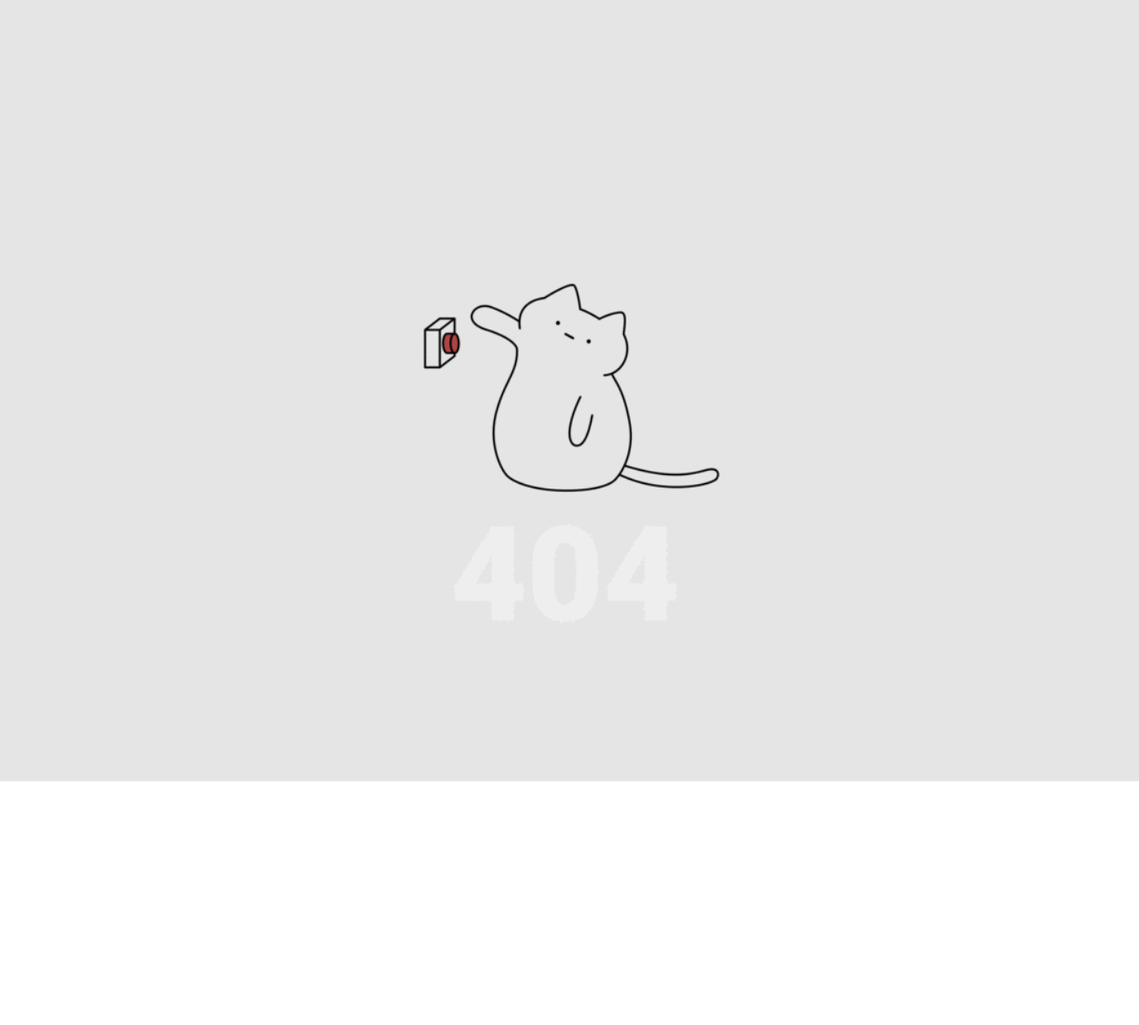
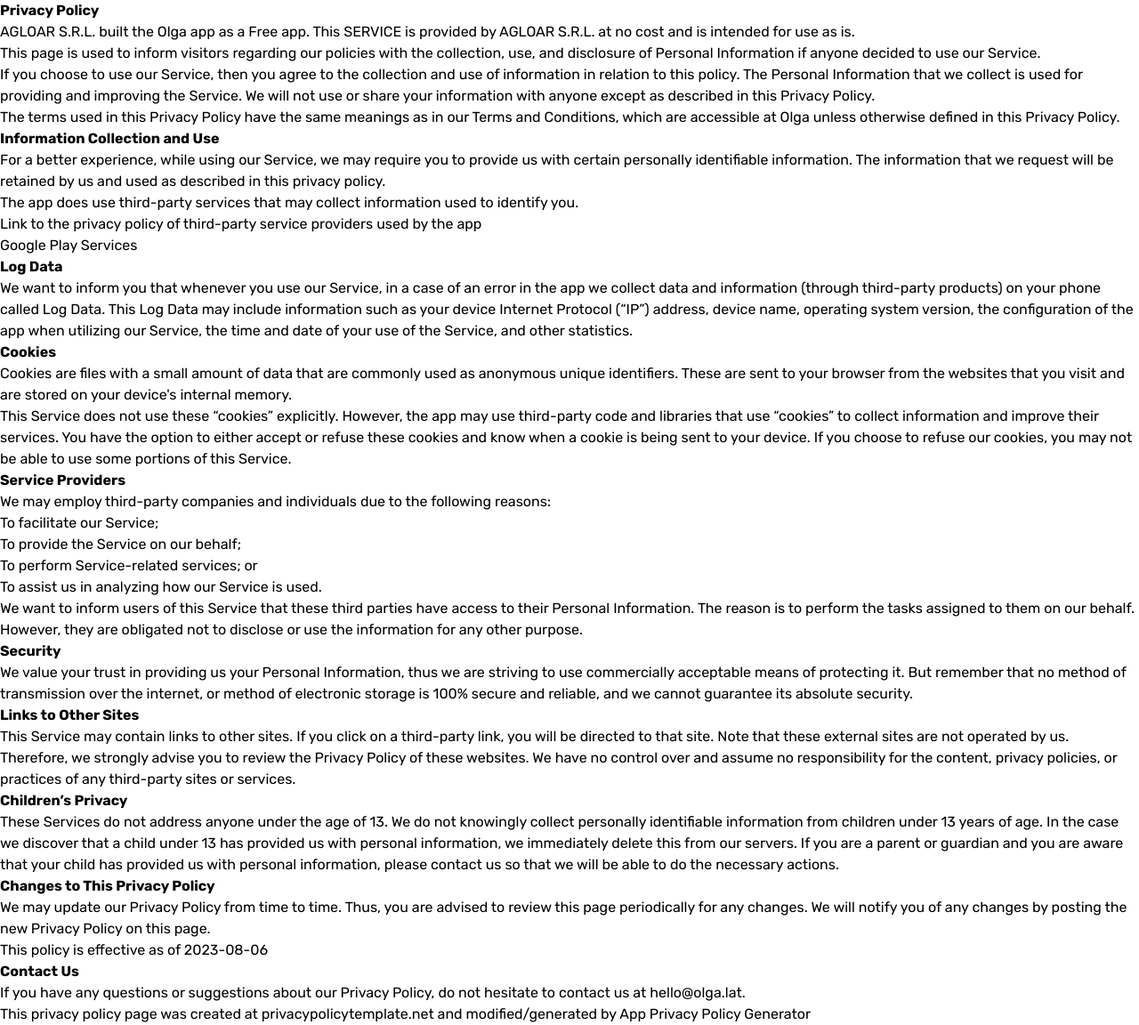
Before and after one commit to olga-arg/olga_website, a Vue app: page /#/policy in a window 1280 px wide. Shown: the whole page at 89% size. Before the commit the page ends 878 px from the top, so only its background shows below. Built offline with nearby package versions, Linux system fonts and the light colour scheme.

Commit message:
add policy

```diff
--- /dev/null
+++ b/src/components/Policy.vue
@@ -0,0 +1,90 @@
+<template>
+  <head>
+    <meta charset="utf-8" />
+    <meta name="viewport" content="width=device-width" />
+    <title>Privacy Policy</title>
+  </head>
+  <strong>Privacy Policy</strong>
+  <p>AGLOAR S.R.L. built the Olga app as a Free app. This SERVICE is provided by AGLOAR S.R.L. at no cost and is intended for use as is.</p>
+  <p>This page is used to inform visitors regarding our policies with the collection, use, and disclosure of Personal Information if anyone decided to use our Service.</p>
+  <p>
+    If you choose to use our Service, then you agree to the collection and use of information in relation to this policy. The Personal Information that we collect is used for
+    providing and improving the Service. We will not use or share your information with anyone except as described in this Privacy Policy.
+  </p>
+  <p>The terms used in this Privacy Policy have the same meanings as in our Terms and Conditions, which are accessible at Olga unless otherwise defined in this Privacy Policy.</p>
+  <p><strong>Information Collection and Use</strong></p>
+  <p>
+    For a better experience, while using our Service, we may require you to provide us with certain personally identifiable information. The information that we request will be
+    retained by us and used as described in this privacy policy.
+  </p>
+  <div>
+    <p>The app does use third-party services that may collect information used to identify you.</p>
+    <p>Link to the privacy policy of third-party service providers used by the app</p>
+    <ul>
+      <li><a href="https://www.google.com/policies/privacy/" target="_blank" rel="noopener noreferrer">Google Play Services</a></li>
+      <!----><!----><!----><!----><!----><!----><!----><!----><!----><!----><!----><!----><!----><!----><!----><!----><!----><!----><!----><!----><!----><!----><!----><!----><!----><!----><!---->
+    </ul>
+  </div>
+  <p><strong>Log Data</strong></p>
+  <p>
+    We want to inform you that whenever you use our Service, in a case of an error in the app we collect data and information (through third-party products) on your phone called
+    Log Data. This Log Data may include information such as your device Internet Protocol (“IP”) address, device name, operating system version, the configuration of the app when
+    utilizing our Service, the time and date of your use of the Service, and other statistics.
+  </p>
+  <p><strong>Cookies</strong></p>
+  <p>
+    Cookies are files with a small amount of data that are commonly used as anonymous unique identifiers. These are sent to your browser from the websites that you visit and are
+    stored on your device's internal memory.
+  </p>
+  <p>
+    This Service does not use these “cookies” explicitly. However, the app may use third-party code and libraries that use “cookies” to collect information and improve their
+    services. You have the option to either accept or refuse these cookies and know when a cookie is being sent to your device. If you choose to refuse our cookies, you may not be
+    able to use some portions of this Service.
+  </p>
+  <p><strong>Service Providers</strong></p>
+  <p>We may employ third-party companies and individuals due to the following reasons:</p>
+  <ul>
+    <li>To facilitate our Service;</li>
+    <li>To provide the Service on our behalf;</li>
+    <li>To perform Service-related services; or</li>
+    <li>To assist us in analyzing how our Service is used.</li>
+  </ul>
+  <p>
+    We want to inform users of this Service that these third parties have access to their Personal Information. The reason is to perform the tasks assigned to them on our behalf.
+    However, they are obligated not to disclose or use the information for any other purpose.
+  </p>
+  <p><strong>Security</strong></p>
+  <p>
+    We value your trust in providing us your Personal Information, thus we are striving to use commercially acceptable means of protecting it. But remember that no method of
+    transmission over the internet, or method of electronic storage is 100% secure and reliable, and we cannot guarantee its absolute security.
+  </p>
+  <p><strong>Links to Other Sites</strong></p>
+  <p>
+    This Service may contain links to other sites. If you click on a third-party link, you will be directed to that site. Note that these external sites are not operated by us.
+    Therefore, we strongly advise you to review the Privacy Policy of these websites. We have no control over and assume no responsibility for the content, privacy policies, or
+    practices of any third-party sites or services.
+  </p>
+  <p><strong>Children’s Privacy</strong></p>
+  <div>
+    <p>
+      These Services do not address anyone under the age of 13. We do not knowingly collect personally identifiable information from children under 13 years of age. In the case we
+      discover that a child under 13 has provided us with personal information, we immediately delete this from our servers. If you are a parent or guardian and you are aware that
+      your child has provided us with personal information, please contact us so that we will be able to do the necessary actions.
+    </p>
+  </div>
+  <!---->
+  <p><strong>Changes to This Privacy Policy</strong></p>
+  <p>
+    We may update our Privacy Policy from time to time. Thus, you are advised to review this page periodically for any changes. We will notify you of any changes by posting the new
+    Privacy Policy on this page.
+  </p>
+  <p>This policy is effective as of 2023-08-06</p>
+  <p><strong>Contact Us</strong></p>
+  <p>If you have any questions or suggestions about our Privacy Policy, do not hesitate to contact us at hello@olga.lat.</p>
+  <p>
+    This privacy policy page was created at <a href="https://privacypolicytemplate.net" target="_blank" rel="noopener noreferrer">privacypolicytemplate.net </a>and
+    modified/generated by <a href="https://app-privacy-policy-generator.nisrulz.com/" target="_blank" rel="noopener noreferrer">App Privacy Policy Generator</a>
+  </p>
+</template>
+
+<script></script>
--- a/src/router/index.js
+++ b/src/router/index.js
@@ -5,6 +5,8 @@
 import Pricing from '../components/Pricing.vue'
 import Contact from '../components/Contact.vue'
 import PageNotFound from '../components/PageNotFound.vue'
+import Policy from '../components/Policy.vue'
+
 const router = createRouter({
   history: createWebHashHistory(),
   mode: 'hash',
@@ -15,6 +17,7 @@
     { path: '/precios', component: Pricing, hash: 'precios' },
     { path: '/contacto', component: Contact, hash: 'contacto' },
     { path: '/:pathMatch(.*)*', component: PageNotFound },
+    { path: '/policy', component: Policy },
   ],
 })
 
```
